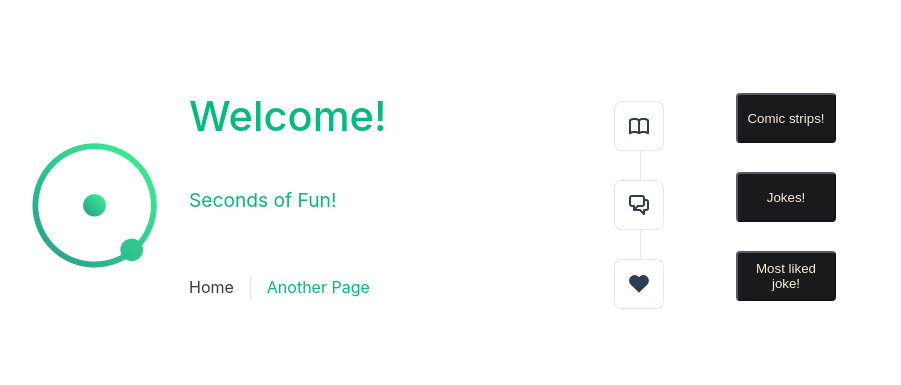
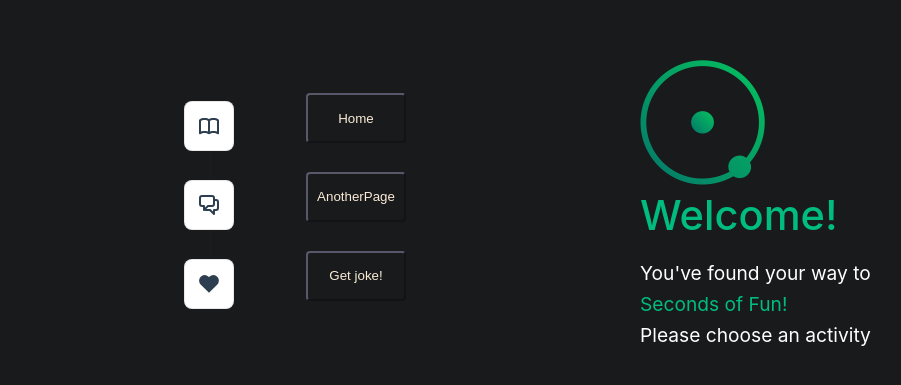
Before and after one commit to pbernath/Seconds-of-Fun, a Vue app: page / in a window 1280 px wide. Shown: the part 195-580 px from the top of the page, without its empty margins (0-901 px from the left). Built offline with nearby package versions, Linux system fonts and the light colour scheme.

Commit message:
changed views

```diff
--- a/src/assets/main.css
+++ b/src/assets/main.css
@@ -7,7 +7,10 @@
 
   font-weight: normal;
 }
+body{
+  background-color:#191a1c;
 
+}
 a,
 .green {
   text-decoration: none;
--- a/src/components/ActivityChooser.vue
+++ b/src/components/ActivityChooser.vue
@@ -13,27 +13,32 @@ import {joke} from '../configs/jokeSource.js'
     <template #icon>
       <DocumentationIcon />
     </template>
-    <template #heading><button class="button"  v-on:click="joke">Comic strips!</button></template>
+    <template #heading>
+      <button class="button" @click="$router.push('/')">Home</button>
+    </template>
   </WelcomeItem>
 
   <WelcomeItem>
     <template #icon>
       <CommunityIcon />
     </template>
-    <template #heading><button class="button"  v-on:click="getJoke">Jokes!</button></template>
+    <template #heading>
+      <button class="button" @click="$router.push('/another_page')">AnotherPage</button>
+    </template>
   </WelcomeItem>
 
   <WelcomeItem>
     <template #icon>
       <SupportIcon />
     </template>
-    <template #heading><button class="button"  v-on:click="joke">Most liked joke!</button></template>
+    <template #heading>
+      <button class="button"  v-on:click="getJoke">Get joke!</button></template>
   </WelcomeItem>
 
 </template>
 <script>export default {
 props:{},
-methods:{getJoke() {joke()}},
+methods:{getJoke() { joke() }},
 
 
 };
--- a/src/views/AnotherPage.vue
+++ b/src/views/AnotherPage.vue
@@ -1,10 +1,19 @@
 <template>
   <div class="another_page">
-    <h1>This is another page to display something else</h1>
+    <h1 class="another_page_msg">This is another page to display something else</h1>
   </div>
 </template>
 
 <style>
+.another_page{
+  width: 430px;
+  height: 290;
+}
+
+.another_page_msg{
+  color: white;
+}
+
 @media (min-width: 1024px) {
   .about {
     min-height: 100vh;
--- a/src/views/App.vue
+++ b/src/views/App.vue
@@ -1,22 +1,15 @@
 <script setup>
 import { RouterLink, RouterView } from 'vue-router'
-import LandingPage from '../components/LandingPage.vue'
+import ActivityChooser from '../components/ActivityChooser.vue';
+
 </script>
 
 <template>
   <header>
-    <img alt="SOF logo" class="logo" src="@/assets/sof-logo-500.png" width="125" height="125" />
-
     <div class="wrapper">
-      <LandingPage msg="Welcome!" />
-
-      <nav>
-        <RouterLink to="/">Home</RouterLink>
-        <RouterLink to="/another_page">Another Page</RouterLink>
-      </nav>
+      <ActivityChooser />
     </div>
-  </header>
-
+    </header>
   <RouterView />
 </template>
 
@@ -31,31 +24,6 @@ header {
   margin: 0 auto 2rem;
 }
 
-nav {
-  width: 100%;
-  font-size: 12px;
-  text-align: center;
-  margin-top: 2rem;
-}
-
-nav a.router-link-exact-active {
-  color: var(--color-text);
-}
-
-nav a.router-link-exact-active:hover {
-  background-color: transparent;
-}
-
-nav a {
-  display: inline-block;
-  padding: 0 1rem;
-  border-left: 1px solid var(--color-border);
-}
-
-nav a:first-of-type {
-  border: 0;
-}
-
 @media (min-width: 1024px) {
   header {
     display: flex;
@@ -67,7 +35,7 @@ nav a:first-of-type {
     margin: 0 2rem 0 0;
   }
 
-  header .wrapper {
+  header.wrapper {
     display: flex;
     place-items: flex-start;
     flex-wrap: wrap;
--- a/src/views/HomeView.vue
+++ b/src/views/HomeView.vue
@@ -1,9 +1,27 @@
 <script setup>
-import ActivityChooser from '../components/ActivityChooser.vue'
+import LandingPage from '../components/LandingPage.vue'
 </script>
 
 <template>
-  <main>
-    <ActivityChooser />
+  <main class="home">
+    <header>
+    <img alt="SOF logo" class="logo" src="@/assets/sof-logo-500.png" width="125" height="125" />
+
+    <div class="wrapper">
+      <LandingPage msg="Welcome!" />
+    </div>
+    </header>
   </main>
 </template>
+
+<style scoped>
+
+.home{
+  width: 430px;
+  height: 290;
+}
+
+
+
+
+</style>
```
